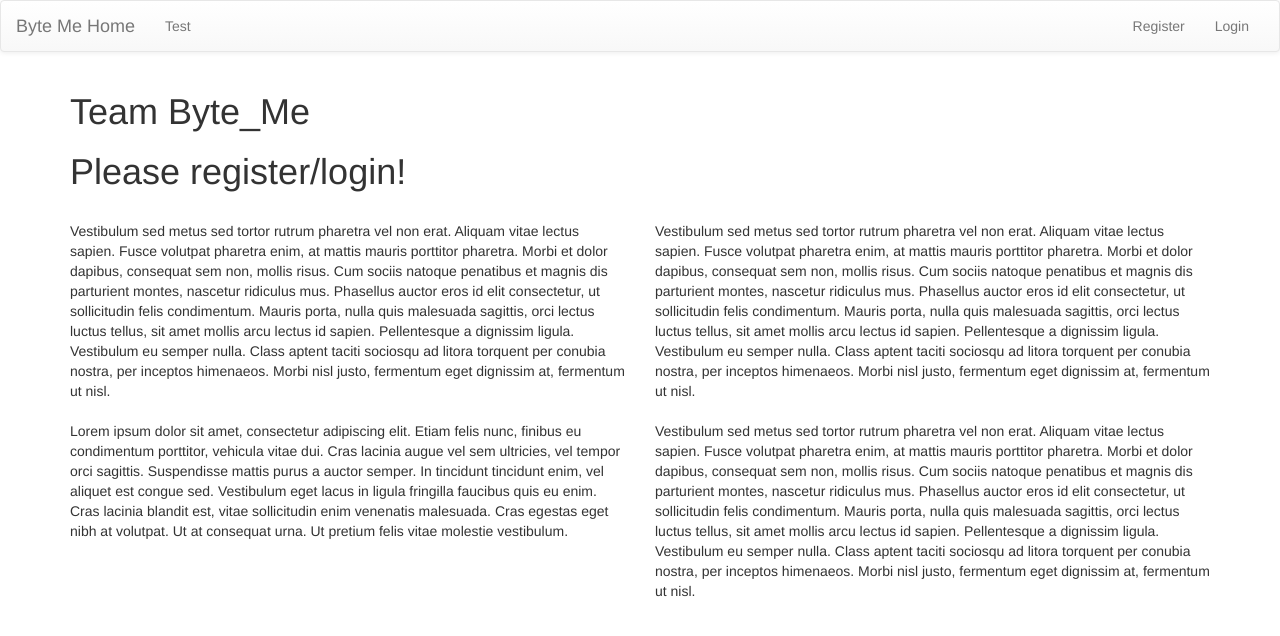
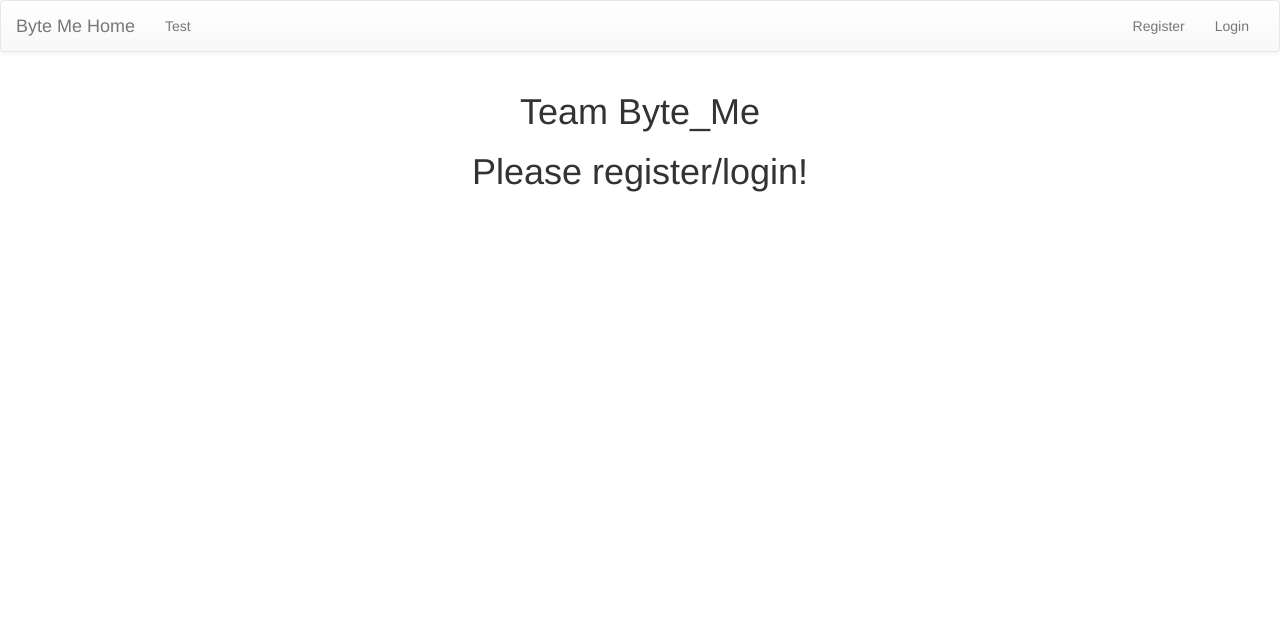
Before and after one commit to 2083008/byte_me, a Django app: page /hackathon/ in a window 1280 px wide. Shown: the top 636 px of the page. Run offline with Django 3.2, Linux system fonts and the light colour scheme; some libraries are stand-ins or nearby versions.

Commit message:
modify index.html

```diff
--- a/hackathon_starter/hackathon/templates/hackathon/index.html
+++ b/hackathon_starter/hackathon/templates/hackathon/index.html
@@ -5,30 +5,14 @@
 
     <body>
     <div class="container">
+    	<center>
     	<h1>Team Byte_Me</h1>
     	{% if user.is_authenticated %}
-        	<strong>{{ boldmessage }}</strong><br/>
+        	<strong> {{ boldmessage }} </strong><br/>
         {% else %}
         	<h1> Please register/login! </h1>
         {% endif %}
+    	</centre>
     	<br>
-		<div class="row">
-			<div class="col-sm-6 col-md-6">
-				Vestibulum sed metus sed tortor rutrum pharetra vel non erat. Aliquam vitae lectus sapien. Fusce volutpat pharetra enim, at mattis mauris porttitor pharetra. Morbi et dolor dapibus, consequat sem non, mollis risus. Cum sociis natoque penatibus et magnis dis parturient montes, nascetur ridiculus mus. Phasellus auctor eros id elit consectetur, ut sollicitudin felis condimentum. Mauris porta, nulla quis malesuada sagittis, orci lectus luctus tellus, sit amet mollis arcu lectus id sapien. Pellentesque a dignissim ligula. Vestibulum eu semper nulla. Class aptent taciti sociosqu ad litora torquent per conubia nostra, per inceptos himenaeos. Morbi nisl justo, fermentum eget dignissim at, fermentum ut nisl.
-			</div>
-			<div class="col-sm-6 col-md-6">
-				Vestibulum sed metus sed tortor rutrum pharetra vel non erat. Aliquam vitae lectus sapien. Fusce volutpat pharetra enim, at mattis mauris porttitor pharetra. Morbi et dolor dapibus, consequat sem non, mollis risus. Cum sociis natoque penatibus et magnis dis parturient montes, nascetur ridiculus mus. Phasellus auctor eros id elit consectetur, ut sollicitudin felis condimentum. Mauris porta, nulla quis malesuada sagittis, orci lectus luctus tellus, sit amet mollis arcu lectus id sapien. Pellentesque a dignissim ligula. Vestibulum eu semper nulla. Class aptent taciti sociosqu ad litora torquent per conubia nostra, per inceptos himenaeos. Morbi nisl justo, fermentum eget dignissim at, fermentum ut nisl.
-			</div>
-		</div>
-		<br>
-		<div class="row">
-			<div class="col-sm-6 col-md-6">
-				Lorem ipsum dolor sit amet, consectetur adipiscing elit. Etiam felis nunc, finibus eu condimentum porttitor, vehicula vitae dui. Cras lacinia augue vel sem ultricies, vel tempor orci sagittis. Suspendisse mattis purus a auctor semper. In tincidunt tincidunt enim, vel aliquet est congue sed. Vestibulum eget lacus in ligula fringilla faucibus quis eu enim. Cras lacinia blandit est, vitae sollicitudin enim venenatis malesuada. Cras egestas eget nibh at volutpat. Ut at consequat urna. Ut pretium felis vitae molestie vestibulum.
-			</div>
-			<div class="col-sm-6 col-md-6">
-				Vestibulum sed metus sed tortor rutrum pharetra vel non erat. Aliquam vitae lectus sapien. Fusce volutpat pharetra enim, at mattis mauris porttitor pharetra. Morbi et dolor dapibus, consequat sem non, mollis risus. Cum sociis natoque penatibus et magnis dis parturient montes, nascetur ridiculus mus. Phasellus auctor eros id elit consectetur, ut sollicitudin felis condimentum. Mauris porta, nulla quis malesuada sagittis, orci lectus luctus tellus, sit amet mollis arcu lectus id sapien. Pellentesque a dignissim ligula. Vestibulum eu semper nulla. Class aptent taciti sociosqu ad litora torquent per conubia nostra, per inceptos himenaeos. Morbi nisl justo, fermentum eget dignissim at, fermentum ut nisl.
-			</div>
-		</div>
-	</div>
     </body>
 </html>
--- a/hackathon_starter/hackathon/views.py
+++ b/hackathon_starter/hackathon/views.py
@@ -321,9 +321,11 @@ def test(request):
     #twitter_info = T.object.all()
     #print twitter_info.
     #twitter_info = db_name.objects.all()
-    tweet = Tweet.objects.all().order_by("-time")[:10]
+    tweet = Tweet.objects.all().order_by("-time")[:5]
+    relevant_tweets = Tweet.objects.all().order_by("-relevancy")[:5]
     events = sorted(Event.objects.all())[:10] # sort by descending occurences
     context['tweets'] = tweet
+    context['relevant_tweets'] = relevant_tweets
     context['events'] = events
 
     return render(request, "hackathon/test.html", context)
```
Also changed, not shown: hackathon_starter/hackathon/templates/hackathon/test.html (+33 -1 lines), hackathon_starter/db.sqlite3, relevance.db, 3 other files.
